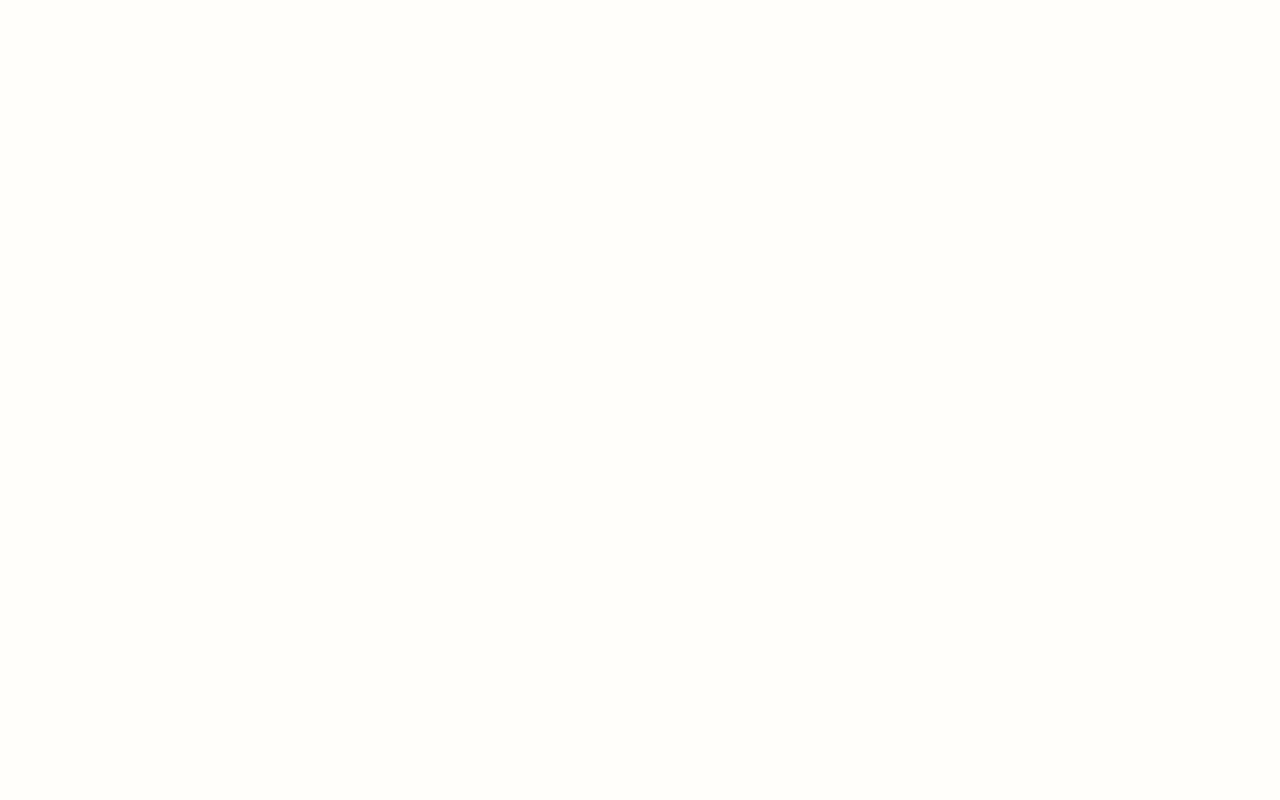
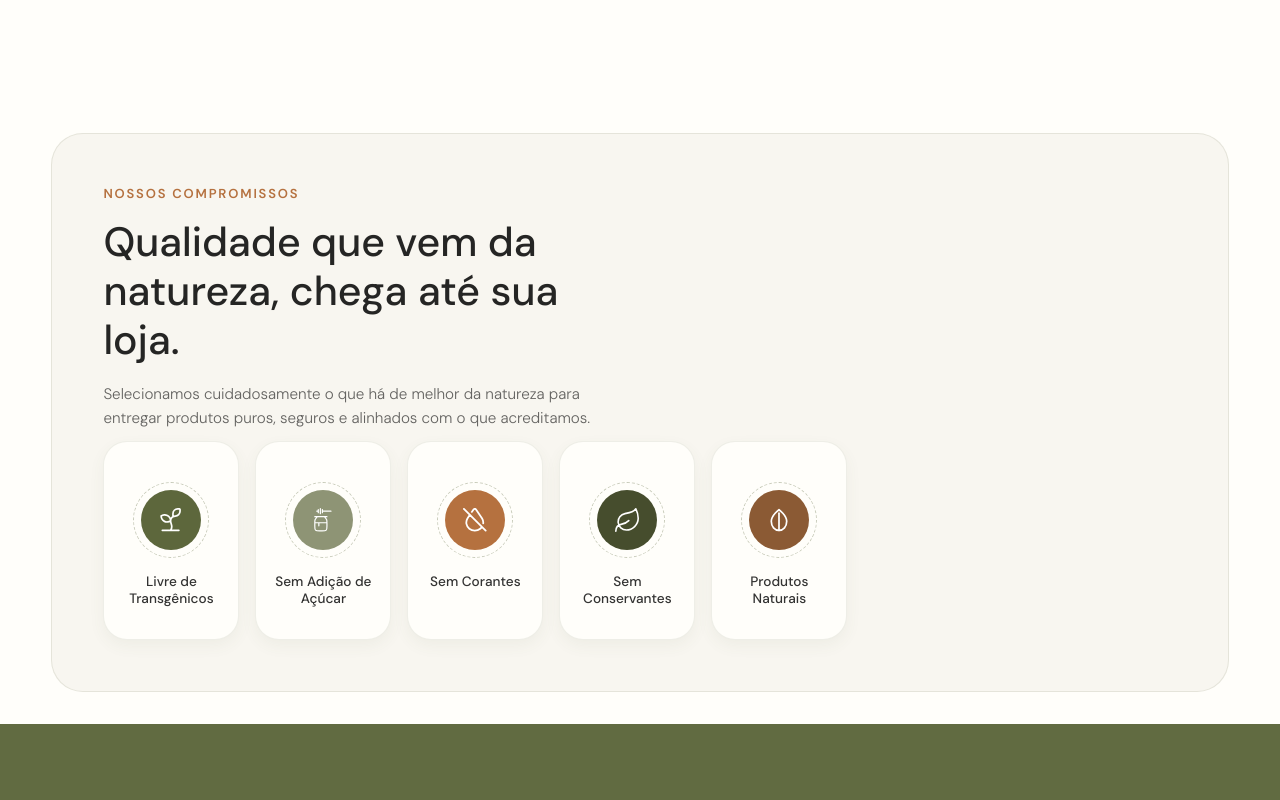
Before and after one commit to devmrqs/Flor-da-mata, a React (Vite) app: page /produtos in a window 1280 px wide. Shown: the part 1640-2440 px from the top of the page. Before the commit the page ends 1741 px from the top, so only its background shows below. Built offline with nearby package versions, Linux system fonts and the light colour scheme.

Commit message:
feat: redesenha Seals e move de About para Products, com CtaPartnership condicional na rota

```diff
--- a/src/components/Seals/Seals.jsx
+++ b/src/components/Seals/Seals.jsx
@@ -9,36 +9,47 @@ import transgenicos from "../../assets/images/seals/transgenicos.svg";
 import acucar from "../../assets/images/seals/acucar.svg";
 import corantes from "../../assets/images/seals/corante.svg";
 import conservantes from "../../assets/images/seals/conservantes.svg";
+import naturais from "../../assets/images/seals/naturais.svg";
 
 const sealsIcons = {
   1: transgenicos,
   2: acucar,
   3: corantes,
   4: conservantes,
+  5: naturais,
 };
 
 const Seals = () => {
   return (
-    <div className={styles.container}>
-      <div className={styles.textWrap}>
-        <h3>Apenas ingredientes selecionados</h3>
+    <section className={styles.container}>
+      <div className={styles.card}>
+        <div className={styles.intro}>
+          <span className={styles.kicker}>Nossos compromissos</span>
+          <h3>Qualidade que vem da natureza, chega até sua loja.</h3>
           <p>
-          Todos os nossos produtos são selecionados e seguem as normas da
-          vigilância sanitária. Garantindo qualidade e segurança no seu dia a
-          dia.
+            Selecionamos cuidadosamente o que há de melhor da natureza para
+            entregar produtos puros, seguros e alinhados com o que acreditamos.
           </p>
         </div>
+
         <div className={styles.sealsWrap}>
-        {seals.map((seal) => (
-          <div key={seal.id} className={styles.sealContainer}>
-            <div className={styles.circle}>
-              <img src={sealsIcons[seal.id]} alt={seal.label} />
+          {seals.map((seal, index) => (
+            <div
+              key={seal.id}
+              className={styles.sealCard}
+              data-tone={index % 5}
+            >
+              <div className={styles.badgeRing}>
+                <div className={styles.badge}>
+                  <img src={sealsIcons[seal.id]} alt="" />
+                </div>
               </div>
               <p>{seal.label}</p>
             </div>
           ))}
         </div>
       </div>
+    </section>
   );
 };
 
--- a/src/components/Seals/Seals.module.css
+++ b/src/components/Seals/Seals.module.css
@@ -1,76 +1,198 @@
 .container {
   display: flex;
   flex-direction: column;
-  position: relative;
+  gap: 1.5rem;
   width: 100%;
-  height: 255px;
-  border-radius: 30px 30px 0 0;
-  justify-content: flex-start;
-  align-items: center;
-  margin-top: 15px;
+  padding: 0 4vw;
+  margin: 2rem 0;
+  font-family: "DM Sans", sans-serif;
   user-select: none;
 }
 
-.textWrap {
+/* ── Cartão principal: texto institucional + selos ── */
+.card {
+  display: flex;
+  flex-wrap: wrap;
+  align-items: center;
+  justify-content: space-between;
+  gap: 0.7rem;
+  background: #f8f6f0;
+  border: 1px solid rgba(93, 103, 60, 0.12);
+  border-radius: 2rem;
+  padding: clamp(3em, 4vw, 3.5rem);
+}
+
+.intro {
+  display: flex;
+  flex-direction: column;
+  gap: 1rem;
+  max-width: 32rem;
+}
+
+.kicker {
+  display: flex;
+  align-items: center;
+  gap: 8px;
+  font-size: 13px;
+  font-weight: 600;
+  letter-spacing: 0.14em;
+  text-transform: uppercase;
+  color: #b5713f;
+}
+
+.kicker img {
+  width: 14px;
+  height: 14px;
+}
+
+.intro h3 {
+  font-size: clamp(2rem, 3.2vw, 2.6rem);
+  font-weight: 500;
+  line-height: 1.2;
+  color: rgba(0, 0, 0, 0.85);
+}
+
+.intro p {
+  font-size: 0.95rem;
+  font-weight: 300;
+  line-height: 1.6;
+  color: rgba(0, 0, 0, 0.6);
+}
+
+/* ── Selos ── */
+.sealsWrap {
+  display: flex;
+  flex-wrap: wrap;
+  justify-content: center;
+  gap: 1rem;
+}
+
+.sealCard {
+  position: relative;
   display: flex;
   flex-direction: column;
   align-items: center;
-  gap: 8px;
-  padding-top: 20px;
-  font-family: "DM Sans", sans-serif;
-  color: rgba(41, 30, 18, 0.9);
+  gap: 0.9rem;
+  width: 8.5rem;
+  padding: 2.5rem 0.75rem 2rem;
+  background: #fffefa;
+  border: 1px solid rgba(93, 103, 60, 0.1);
+  border-radius: 1.5rem;
+  box-shadow: 0 6px 16px rgba(93, 103, 60, 0.06);
+  text-align: center;
+  transition: transform 0.35s ease;
 }
 
-.textWrap h3 {
-  font-size: 30px;
-  font-weight: 300;
-  color: rgba(0, 0, 0, 0.9);
+.sealCard:hover {
+  transform: translateY(-4px);
 }
 
-.textWrap p {
-  font-size: 17px;
-  font-weight: 200;
-  color: rgba(0, 0, 0, 0.9);
+.badgeRing {
+  display: flex;
+  align-items: center;
+  justify-content: center;
+  width: 4.75rem;
+  height: 4.75rem;
+  border: 1.5px dashed rgba(93, 103, 60, 0.35);
+  border-radius: 50%;
 }
 
-.sealsWrap {
+.badge {
   display: flex;
-  flex-direction: row;
+  align-items: center;
   justify-content: center;
-  align-items: center;
-  gap: 30px;
-  margin-top: 30px;
-  font-weight: 200;
-  font-size: 15px;
+  width: 3.75rem;
+  height: 3.75rem;
+  border-radius: 50%;
+  background: #5d673c;
 }
 
-.sealContainer {
-  display: flex;
-  flex-direction: column;
-  justify-content: center;
-  align-items: center;
-  gap: 10px;
-  color: rgba(0, 0, 0, 0.9);
-  font-family: "DM Sans", sans-serif;
+.badge img {
+  width: 1.5rem;
+  height: 1.5rem;
 }
 
-.circle {
-  display: flex;
-  justify-content: center;
-  align-items: center;
-  height: 75px;
-  width: 75px;
-  z-index: 2;
-  border-radius: 100px;
-  background-color: rgba(102, 80, 53, 0.9);
-  /* border: 2px solid rgba(102, 80, 53, 0.8); */
-  box-shadow:
-    rgba(102, 80, 53, 0.4) 0px 0px 0px 2px,
-    rgba(102, 80, 53, 0.65) 0px 4px 6px -1px,
-    rgba(102, 80, 53, 0.08) 0px 1px 0px inset;
-  transition: transform 0.4s ease;
+.sealCard[data-tone="1"] .badge {
+  background: #8e9475;
 }
 
-.circle:hover {
-  transform: scale(1.09);
+.sealCard[data-tone="2"] .badge {
+  background: #b5713f;
 }
+
+.sealCard[data-tone="3"] .badge {
+  background: #464d2d;
+}
+
+.sealCard[data-tone="4"] .badge {
+  background: #8b5a34;
+}
+
+.sealCard p {
+  font-size: 0.85rem;
+  font-weight: 500;
+  color: rgba(0, 0, 0, 0.8);
+}
+
+.footerLeaf {
+  width: 12px;
+  height: 12px;
+  opacity: 0.4;
+}
+
+/* ── Barra final: propósito + tagline ── */
+.banner {
+  display: flex;
+  flex-wrap: wrap;
+  align-items: center;
+  gap: 1.5rem;
+  background: #ecead9;
+  border-radius: 2rem;
+  padding: 1.5rem 2.5rem;
+}
+
+.bannerText {
+  display: flex;
+  align-items: center;
+  gap: 1.25rem;
+  flex: 1;
+  min-width: 16rem;
+}
+
+.bannerIcon {
+  flex-shrink: 0;
+  display: flex;
+  align-items: center;
+  justify-content: center;
+  width: 2.75rem;
+  height: 2.75rem;
+  border-radius: 50%;
+  background: #5d673c;
+}
+
+.bannerIcon img {
+  width: 1.1rem;
+  height: 1.1rem;
+}
+
+.bannerText p {
+  font-size: 0.95rem;
+  font-weight: 300;
+  color: rgba(0, 0, 0, 0.75);
+  max-width: 28rem;
+}
+
+.divider {
+  width: 1px;
+  height: 2.5rem;
+  background: rgba(93, 103, 60, 0.25);
+}
+
+.tagline {
+  font-size: 1rem;
+  font-weight: 700;
+  line-height: 1.5;
+  text-transform: uppercase;
+  color: #5d673c;
+  letter-spacing: 0.02em;
+}
--- a/src/data/seals.js
+++ b/src/data/seals.js
@@ -1,11 +1,11 @@
 export const seals = [
   {
     id: 1,
-    label: "Livre de Trangeênicos",
+    label: "Livre de Transgênicos",
   },
   {
     id: 2,
-    label: "Sem adição de açúcar",
+    label: "Sem Adição de Açúcar",
   },
   {
     id: 3,
@@ -15,4 +15,8 @@ export const seals = [
     id: 4,
     label: "Sem Conservantes",
   },
+  {
+    id: 5,
+    label: "Produtos Naturais",
+  },
 ];
--- a/src/pages/About/About.jsx
+++ b/src/pages/About/About.jsx
@@ -7,7 +7,6 @@ import { SplitText } from "gsap/SplitText";
 
 // Components
 import Timeline from "../../components/Timeline/Timeline";
-import Seals from "../../components/Seals/Seals";
 import CtaPartnership from "../../components/CtaPartnership/CtaPartnership";
 
 // Assets
@@ -107,8 +106,8 @@ const About = () => {
         </div>
         <div className={styles.introBlock}>
           <h2 ref={h2Ref}>
-            Desde 2006, a Flor da Mata conecta produtores e lojistas por todo
-            o Brasil, distribuindo produtos naturais selecionados
+            Desde 2006, a Flor da Mata conecta produtores e lojistas por todo o
+            Brasil, distribuindo produtos naturais selecionados
           </h2>
         </div>
         <div className={styles.introBlock}>
@@ -121,7 +120,6 @@ const About = () => {
       </div>
 
       <Timeline />
-      {/* <Seals /> */}
       <CtaPartnership />
     </section>
   );
--- a/src/pages/Products/Products.jsx
+++ b/src/pages/Products/Products.jsx
@@ -7,6 +7,8 @@ import { ScrollTrigger } from "gsap/ScrollTrigger";
 // Components
 import Button from "../../components/Button/Button";
 import CategoryCarousel from "../../components/CategoryCarousel/CategoryCarousel";
+import Seals from "../../components/Seals/Seals.jsx";
+import CtaPartnership from "../../components/CtaPartnership/CtaPartnership.jsx";
 
 // CSS
 import styles from "./Products.module.css";
@@ -143,6 +145,8 @@ const Products = ({ isPage = false }) => {
         </p>
       </div>
       <CategoryCarousel />
+      <Seals />
+      {isPage && <CtaPartnership />}
     </section>
   );
 };
--- a/src/pages/Products/Products.module.css
+++ b/src/pages/Products/Products.module.css
@@ -13,7 +13,7 @@
 }
 
 .heroProducts {
-  background-color: #5d673c;
+  background-color: #d9d9d9;
   width: 1740px;
   height: 650px;
   border-radius: 55px;
@@ -22,7 +22,7 @@
   justify-content: center;
   padding: 0 100px;
   gap: 30px;
-  color: #fffefa;
+  color: rgba(0, 0, 0, 0.9);
 }
 
 .textHero {
```
Also changed, not shown: src/assets/images/seals/leaf-outline.svg (added), src/assets/images/seals/naturais.svg (added). Lines whose indentation alone changed are shown as unchanged.
